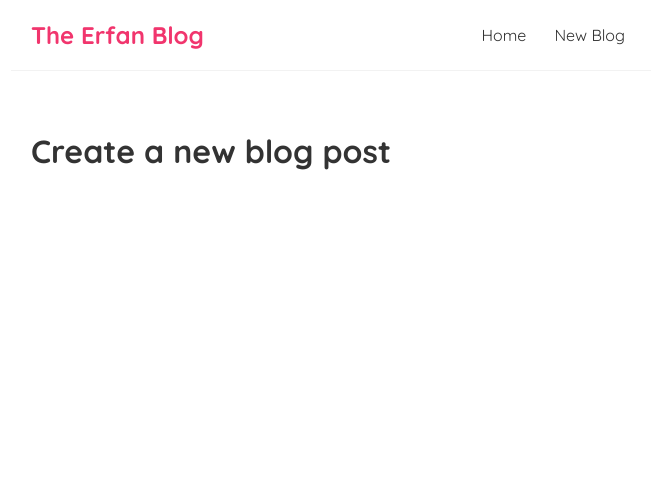
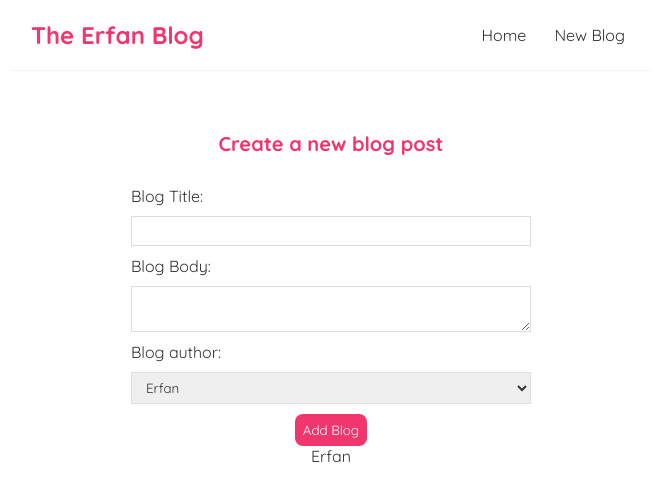
Before and after one commit to Erfanhosseini98/learn-react, a React (Vite) app: page /Create in a window 1280 px wide. Shown: the top 502 px of the page, without its empty margins (309-964 px from the left). Built offline with nearby package versions, Linux system fonts and the light colour scheme.

Commit message:
add input to create blog component

```diff
--- a/src/pages/Create.jsx
+++ b/src/pages/Create.jsx
@@ -1,8 +1,39 @@
+import { useState } from "react"
+
 const Create = () => {
+    const [title, setTitle] = useState('')
+    const [body, setBody] = useState('')
+    const [author, setAuthor] = useState('Erfan')
+
+
     return (
-    <div>
-        <h1>Create a new blog post</h1>
-    </div>
+        <>
+            <div className="create" >
+                <h2>Create a new blog post</h2>
+                <form action="">
+
+                    <label>Blog Title:</label>
+                    <input type="text" required value={title} onChange={(e) => setTitle(e.target.value)} />
+                    <label>Blog Body:</label>
+                    <textarea required value={body} onChange={(e) => setBody(e.target.value)}></textarea>
+                    <label>Blog author:</label>
+                    <select
+                        value={author} onChange={(e) => setAuthor(e.target.value)}>
+                        <option value="Erfan">Erfan</option>
+                        <option value="Eric">Eric</option>
+                    </select>
+                    <button >
+                        Add Blog
+                    </button>
+                    <p>{title}</p>
+                    <p>{body}</p>
+                    <p>{author}</p>
+
+                </form>
+            </div>
+
+        </>
+
     )
 }
 
```
